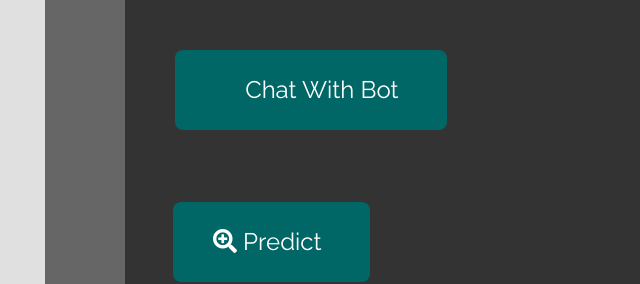
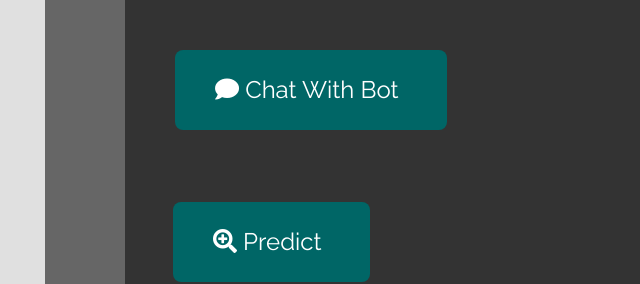
Before and after one commit to Anubhab-Rakshit/ai-ne-bola, a plain HTML site: page Website_Files/index.html in a window 1280 px wide. Shown: the part 3762-4046 px from the top of the page, 555-1195 px from the left. Drawn offline with nearby package versions, Linux system fonts and the light colour scheme.

Commit message:
Update index.html

```diff
--- a/Website_Files/index.html
+++ b/Website_Files/index.html
@@ -165,7 +165,7 @@
                     <br>
                         <div class="text-center" style="width: 65%;">
                             <a href="https://ai-ne-bola-chatbot.onrender.com/" class="inline-block text-white text-2xl pl-10 pr-12 py-6 rounded-lg transition tm-bg-green">
-                                <i class="fa fa-rocketchat"></i>
+                                <i class="fa fa-comment"></i>
                                 Chat With Bot
                             </a>
                         </div>
```
